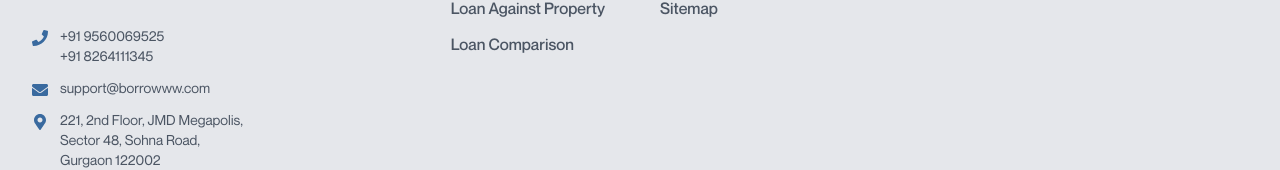
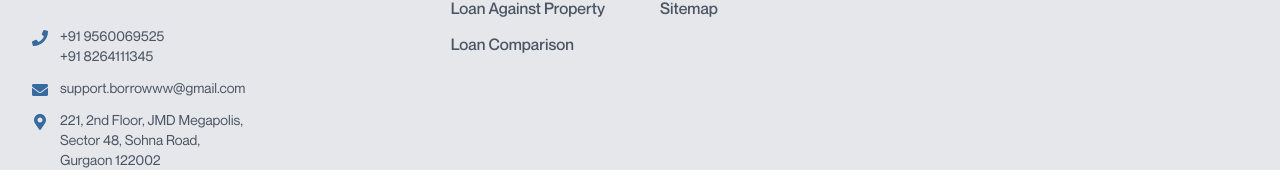
Before and after one commit to desirediv0/borrowww, a Next.js app in the folder client/: page /contact in a window 1280 px wide. Shown: the part 3067-3237 px from the top of the page. Built offline with nearby package versions, Linux system fonts and the light colour scheme; no server answers; a web font is replaced by a local one.

Commit message:
Please provide the code changes or file diffs you would like me to summarize.

```diff
--- a/client/src/app/contact/ContactClient.js
+++ b/client/src/app/contact/ContactClient.js
@@ -185,8 +185,8 @@ export default function ContactClient() {
         {
             icon: FaEnvelope,
             title: 'Email Us',
-            details: ['support@borrowww.com'],
-            action: 'mailto:support@borrowww.com',
+            details: ['support.borrowww@gmail.com'],
+            action: 'mailto:support.borrowww@gmail.com',
             bgColor: 'bg-gradient-to-br from-[var(--primary-blue)] to-[var(--primary-blue-dark)]',
         },
         {
--- a/client/src/app/privacy-policy/page.js
+++ b/client/src/app/privacy-policy/page.js
@@ -51,7 +51,7 @@ export default function PrivacyPolicy() {
         <h2 className="text-2xl font-semibold text-gray-900">5. Your Rights</h2>
         <p>
           You may request access, correction, or deletion of your information by contacting us at
-          <strong> support@borrowww.com</strong>.
+          <strong> support.borrowww@gmail.com</strong>.
         </p>
 
         <h2 className="text-2xl font-semibold text-gray-900">6. Changes to Policy</h2>
@@ -62,7 +62,7 @@ export default function PrivacyPolicy() {
 
         <h2 className="text-2xl font-semibold text-gray-900">7. Contact</h2>
         <p>
-          For privacy-related concerns, email: <strong>support@borrowww.com</strong>
+          For privacy-related concerns, email: <strong>support.borrowww@gmail.com</strong>
         </p>
       </div>
     </section>
--- a/client/src/app/rbi-compliance/page.js
+++ b/client/src/app/rbi-compliance/page.js
@@ -51,7 +51,7 @@ export default function RBICompliance() {
         <h2 className="text-2xl font-semibold text-gray-900">6. Grievance Redressal</h2>
         <p>
           For concerns about advisory communication or misuse of data, contact:
-          <strong> support@borrowww.com</strong>.
+          <strong> support.borrowww@gmail.com</strong>.
         </p>
       </div>
     </section>
--- a/client/src/components/Footer.js
+++ b/client/src/components/Footer.js
@@ -77,8 +77,8 @@ export default function Footer() {
               </div>
               <div className="flex items-start gap-3">
                 <FaEnvelope className="text-[#396A9F] mt-1 shrink-0" />
-                <a href="mailto:support@borrowww.com" className="text-gray-600 hover:text-[#396A9F] transition-colors text-sm">
-                  support@borrowww.com
+                <a href="mailto:support.borrowww@gmail.com" className="text-gray-600 hover:text-[#396A9F] transition-colors text-sm">
+                  support.borrowww@gmail.com
                 </a>
               </div>
               <div className="flex items-start gap-3">
--- a/client/src/components/TransparencySection.js
+++ b/client/src/components/TransparencySection.js
@@ -29,7 +29,7 @@ export default function TransparencySection() {
           name: 'Kamlesh Yadav',
           role: 'Senior Loan Advisor',
           phone: 'Available on request',
-          email: 'support@borrowww.com',
+          email: 'support.borrowww@gmail.com',
         },
         chat: [
           {
--- a/client/src/lib/seo.js
+++ b/client/src/lib/seo.js
@@ -7,7 +7,7 @@ export const companyInfo = {
   siteUrl: SITE_URL,
   logo: DEFAULT_OG_IMAGE,
   phones: ['+91 9560069525', '+91 8264111345'],
-  email: 'support@borrowww.com',
+  email: 'support.borrowww@gmail.com',
   socialLinks: [
     'https://www.facebook.com/',
     'https://www.instagram.com/',
```
Also changed, not shown: client/src/lib/email.js.
